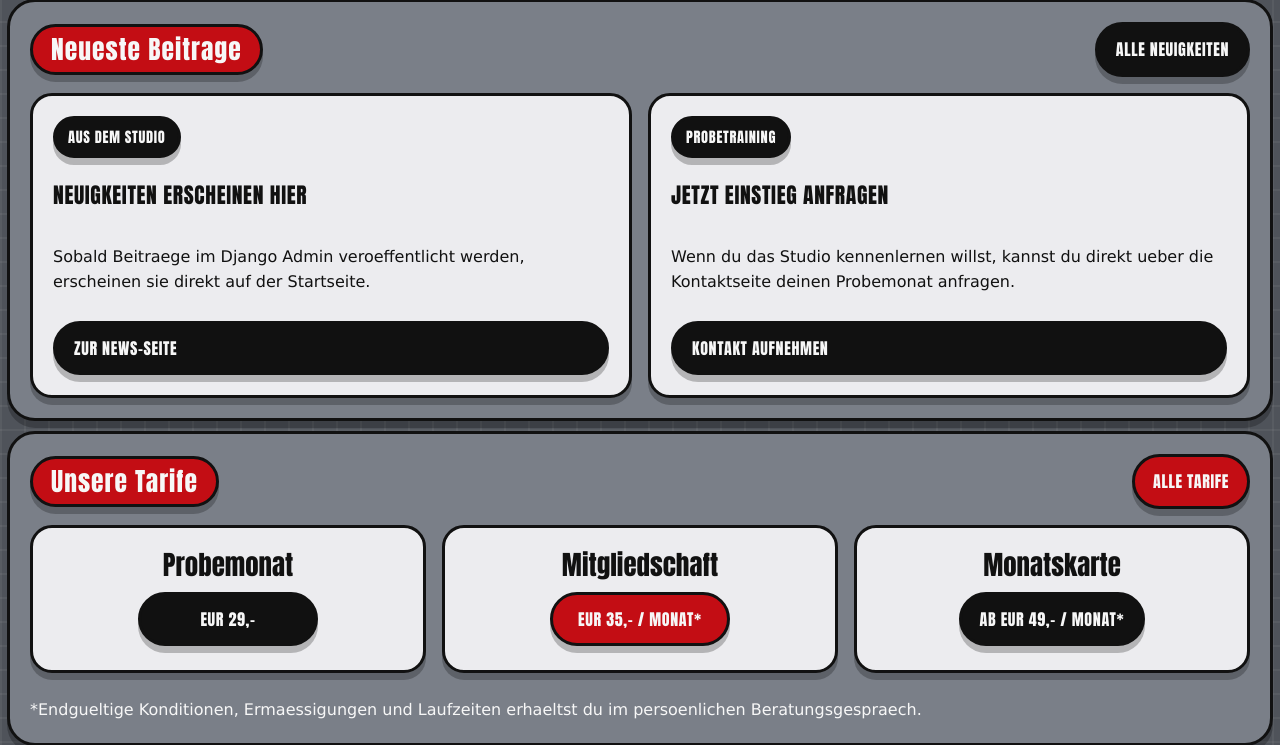
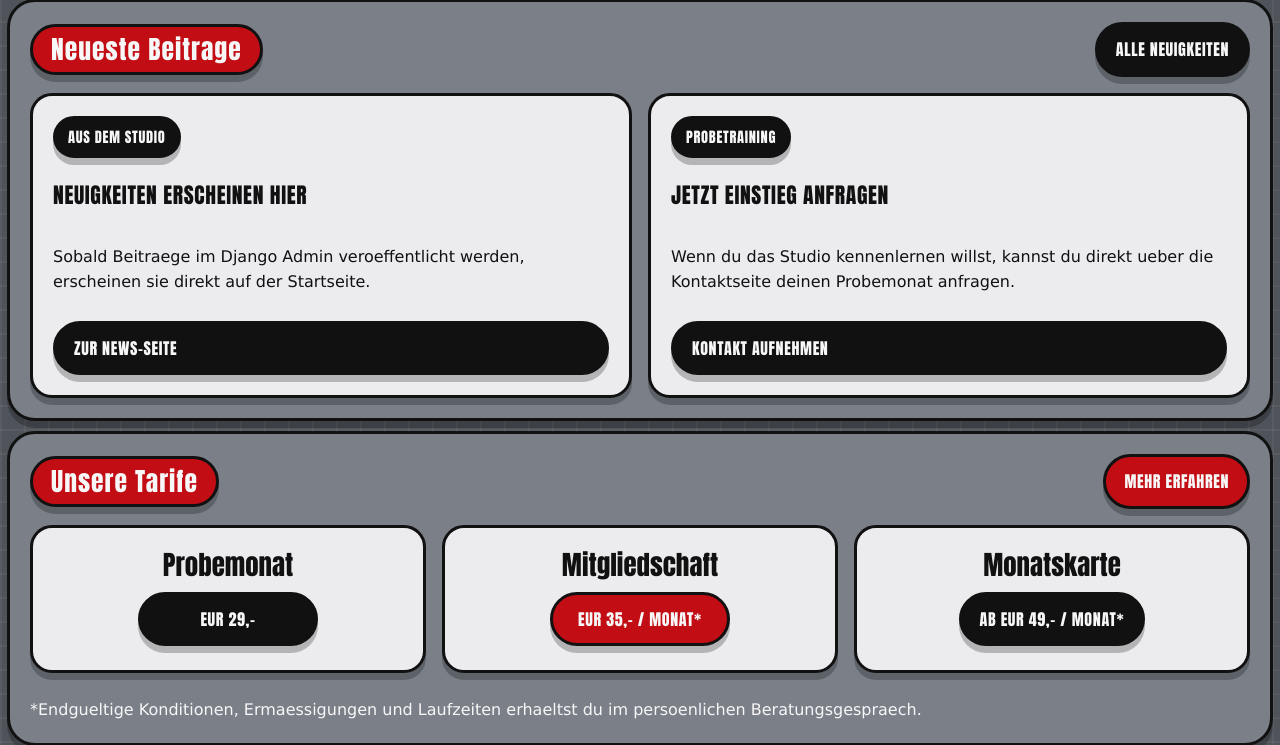
Before and after one commit to tumlinso/website_K-F, a Django app: page / in a window 1280 px wide. Shown: the part 2211-2956 px from the top of the page. Run offline with Django 4.2, Linux system fonts and the light colour scheme; data that the repository does not hold is empty.

Commit message:
Update home pricing CTA text

```diff
--- a/gym_app/templates/gym_app/home.html
+++ b/gym_app/templates/gym_app/home.html
@@ -154,7 +154,7 @@
     <div class="container">
         <div class="section-heading">
             <button type="button" class="collapsible-trigger" aria-expanded="true" aria-controls="home-memberships-content">Unsere Tarife</button>
-            <a href="{% url 'preise' %}" class="btn btn-primary">Alle Tarife</a>
+            <a href="{% url 'preise' %}" class="btn btn-primary">Mehr Erfahren</a>
         </div>
         <div class="home-memberships-grid collapsible-content" id="home-memberships-content">
             <article class="home-membership-card home-membership-card-compact">
```
